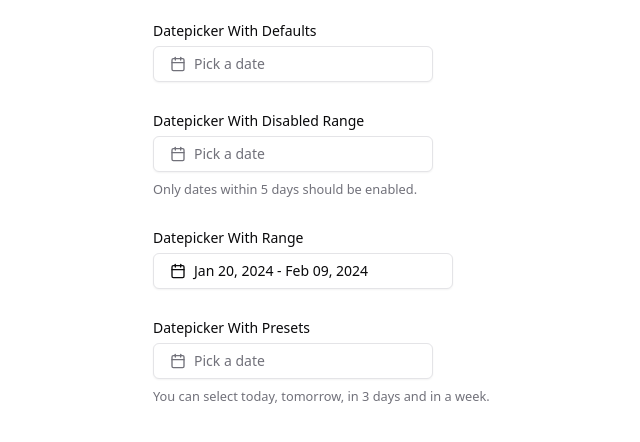
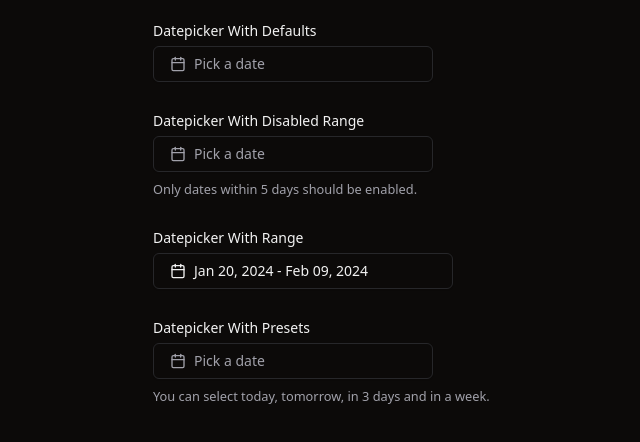
Before and after one commit to Nhollas/shadcn-ui-amplified, a Next.js app: page /v9 in a window 1280 px wide. Shown: the top 442 px of the page, without its empty margins (127-767 px from the left). Built offline with nearby package versions, Linux system fonts and the light colour scheme.

Commit message:
Try different theme.

```diff
--- a/src/app/(routes)/globals.css
+++ b/src/app/(routes)/globals.css
@@ -10,51 +10,47 @@
     --card-foreground: 240 10% 3.9%;
     --popover: 0 0% 100%;
     --popover-foreground: 240 10% 3.9%;
-    --primary: 240 5.9% 10%;
-    --primary-foreground: 0 0% 98%;
+    --primary: 142.1 76.2% 36.3%;
+    --primary-foreground: 355.7 100% 97.3%;
     --secondary: 240 4.8% 95.9%;
     --secondary-foreground: 240 5.9% 10%;
     --muted: 240 4.8% 95.9%;
     --muted-foreground: 240 3.8% 46.1%;
     --accent: 240 4.8% 95.9%;
     --accent-foreground: 240 5.9% 10%;
-    --destructive: 0 72.22% 50.59%;
+    --destructive: 0 84.2% 60.2%;
     --destructive-foreground: 0 0% 98%;
     --border: 240 5.9% 90%;
     --input: 240 5.9% 90%;
-    --ring: 240 5% 64.9%;
+    --ring: 142.1 76.2% 36.3%;
     --radius: 0.5rem;
-
     --chart-1: 12 76% 61%;
     --chart-2: 173 58% 39%;
     --chart-3: 197 37% 24%;
     --chart-4: 43 74% 66%;
     --chart-5: 27 87% 67%;
   }
-}
 
-@media (prefers-color-scheme: dark) {
-  :root {
-    --background: 240 10% 3.9%;
-    --foreground: 0 0% 98%;
-    --card: 240 10% 3.9%;
-    --card-foreground: 0 0% 98%;
-    --popover: 240 10% 3.9%;
-    --popover-foreground: 0 0% 98%;
-    --primary: 0 0% 98%;
-    --primary-foreground: 240 5.9% 10%;
+  .dark {
+    --background: 20 14.3% 4.1%;
+    --foreground: 0 0% 95%;
+    --card: 24 9.8% 10%;
+    --card-foreground: 0 0% 95%;
+    --popover: 0 0% 9%;
+    --popover-foreground: 0 0% 95%;
+    --primary: 142.1 70.6% 45.3%;
+    --primary-foreground: 144.9 80.4% 10%;
     --secondary: 240 3.7% 15.9%;
     --secondary-foreground: 0 0% 98%;
-    --muted: 240 3.7% 15.9%;
+    --muted: 0 0% 15%;
     --muted-foreground: 240 5% 64.9%;
-    --accent: 240 3.7% 15.9%;
+    --accent: 12 6.5% 15.1%;
     --accent-foreground: 0 0% 98%;
     --destructive: 0 62.8% 30.6%;
     --destructive-foreground: 0 85.7% 97.3%;
     --border: 240 3.7% 15.9%;
     --input: 240 3.7% 15.9%;
-    --ring: 240 4.9% 83.9%;
-
+    --ring: 142.4 71.8% 29.2%;
     --chart-1: 220 70% 50%;
     --chart-2: 160 60% 45%;
     --chart-3: 30 80% 55%;
--- a/src/app/(routes)/layout.tsx
+++ b/src/app/(routes)/layout.tsx
@@ -13,7 +13,7 @@ export default async function RootLayout({
   children: React.ReactNode
 }) {
   return (
-    <html lang="en">
+    <html lang="en" className="dark">
       <body>
         <main className="mx-auto mb-16 flex max-w-screen-md flex-row gap-x-8 p-4 sm:p-6">
           {children}
```
Also changed, not shown: 1 other file (tests, documents, lock files or other folders).
